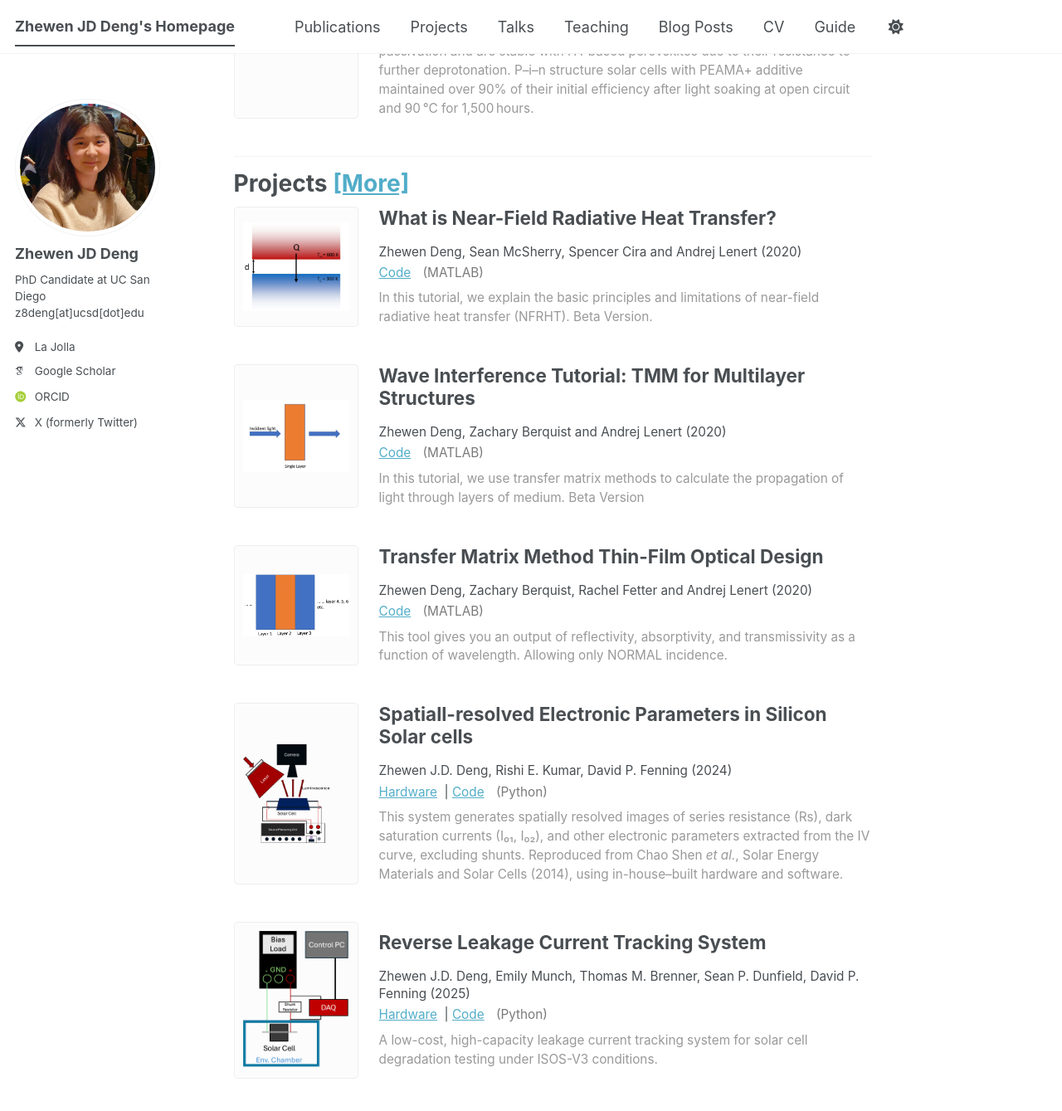
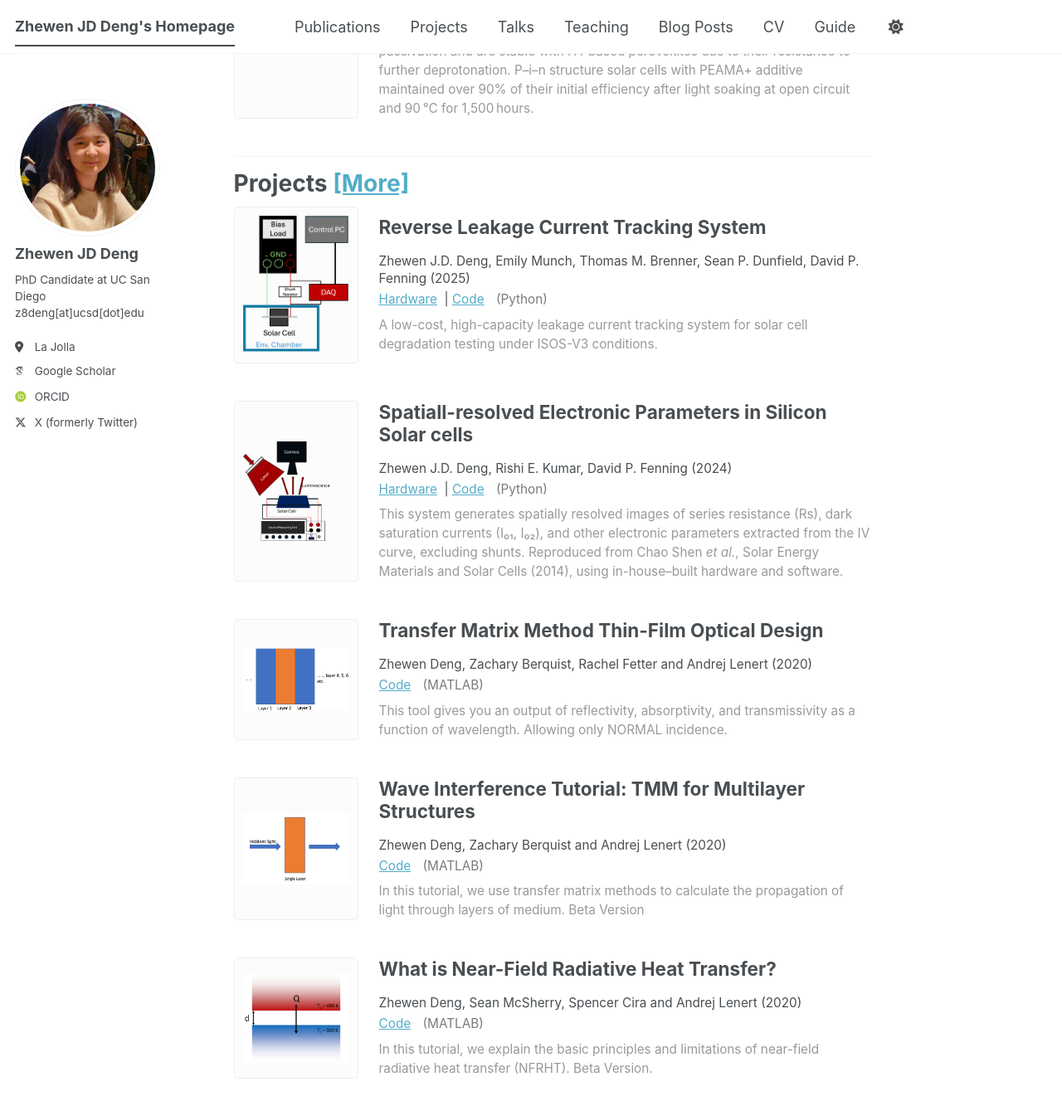
Before and after one commit to zhewenjddeng-personal/zhewenjddeng-personal.github.io, a Jekyll site: the page built from _pages/about.html, in a window 1280 px wide and 1400 px high, scrolled down 1769 px. Shown: the top 1339 px of the window at 83% size. Built offline with Jekyll 4.4.1, drawn with Linux system fonts in a browser that asks for light colours; some web fonts are replaced; a script bundle is joined from its source files by our own code; library files that are not in the unit come from our copies.

Commit message:
Update about.html

```diff
--- a/_pages/about.html
+++ b/_pages/about.html
@@ -30,6 +30,6 @@ redirect_from:
 
 <h1 class="page__title">Projects <a href="projects">[More]</a></h1>
 
-{% for post in site.portfolio reversed %}
+{% for post in site.portfolio %}
 {% include archive-single.html %}
 {% endfor %}
```
